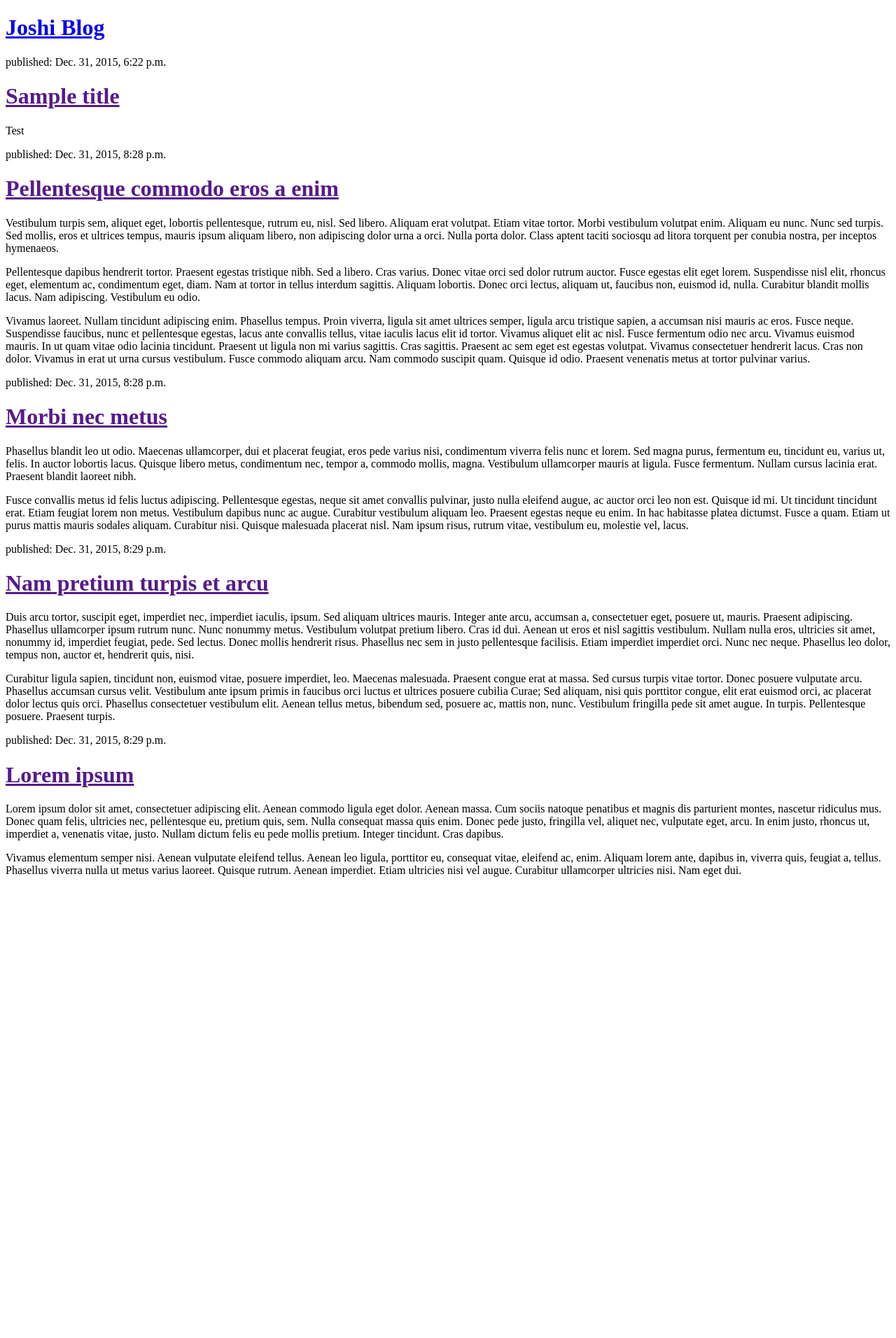
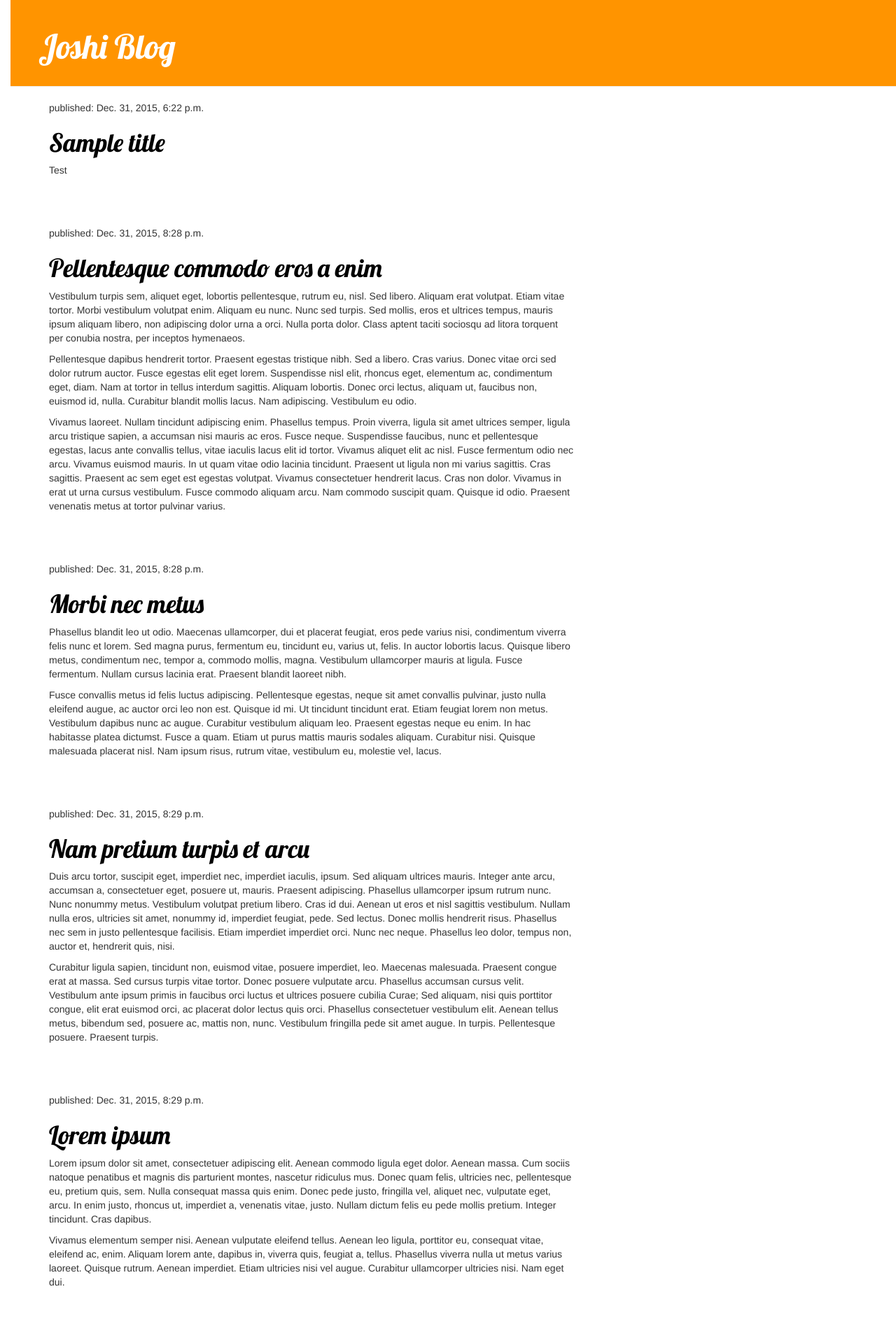
Before and after one commit to joshialonzo/my-first-blog, a Django app: page / in a window 1280 px wide. Shown: the whole page at 70% size. Before the commit the page ends 1253 px from the top, so only its background shows below. Run offline with Django 3.2, Linux system fonts and the light colour scheme; data comes from the database, SQL or seed files in the repository; some libraries are stand-ins or nearby versions.

Commit message:
static files: css and bootstrap are added

```diff
--- /dev/null
+++ b/hacky_blog/apps/blog/static/css/blog.css
@@ -0,0 +1,56 @@
+h1 a {
+    color: #FCA205;
+    font-family: 'Lobster';
+}
+
+body {
+    padding-left: 15px;
+}
+
+.page-header {
+    background-color: #FF9400;
+    margin-top: 0;
+    padding: 20px 20px 20px 40px;
+}
+
+.page-header h1, .page-header h1 a, .page-header h1 a:visited, .page-header h1 a:active {
+    color:  #ffffff;
+    font-size:  36pt;
+    text-decoration: none;
+}
+
+.content {
+    margin-left: 40px;
+}
+
+h1, h2, h3, h4 {
+    font-family: 'Lobster', cursive;
+}
+
+.date {
+    float: right;
+    color: #828282;
+}
+
+.save {
+    float: right;
+}
+
+.post-form textarea, .post-form input {
+    width: 100%;
+}
+
+.top-menu, .top-menu:hover, .top-menu:visited {
+    color: #ffffff;
+    float: right;
+    font-size: 26pt;
+    margin-right: 20px;
+}
+
+.post {
+    margin-bottom: 70px;
+}
+
+.post h1 a, .post h1 a:visited {
+    color: #000000;
+}
--- a/hacky_blog/templates/blog/post_list.html
+++ b/hacky_blog/templates/blog/post_list.html
@@ -1,22 +1,44 @@
+{% load staticfiles %}
+
 <!DOCTYPE html>
 <html lang="en">
 <head>
+
     <meta charset="utf-8">
     <title>Joshi Blog</title>
+
+    <!-- Latest compiled and minified CSS -->
+    <link rel="stylesheet" href="https://maxcdn.bootstrapcdn.com/bootstrap/3.3.6/css/bootstrap.min.css" integrity="sha384-1q8mTJOASx8j1Au+a5WDVnPi2lkFfwwEAa8hDDdjZlpLegxhjVME1fgjWPGmkzs7" crossorigin="anonymous">
+    <!-- Optional theme -->
+    <link rel="stylesheet" href="https://maxcdn.bootstrapcdn.com/bootstrap/3.3.6/css/bootstrap-theme.min.css" integrity="sha384-fLW2N01lMqjakBkx3l/M9EahuwpSfeNvV63J5ezn3uZzapT0u7EYsXMjQV+0En5r" crossorigin="anonymous">
+    <link rel="stylesheet" type="text/css" href="{% static 'css/blog.css' %}">
+    <!--https://www.google.com/fonts-->
+    <link href="http://fonts.googleapis.com/css?family=Lobster&subset=latin,latin-ext" rel="stylesheet" type="text/css">
+
 </head>
 <body>
 
-    <div>
+    <div class="page-header">
         <h1><a href="/">Joshi Blog</a></h1>
     </div>
 
-        {% for post in posts %}
-            <div>
-                <p> published: {{ post.published_date }} </p>
-                <h1><a href="">{{ post.title }}</a></h1>
-                <p> {{ post.text|linebreaks }} </p>
+        <div class="content container">
+            <div class="row">
+                <div class="col-md-8">
+
+                    {% for post in posts %}
+                        <div class="post">
+                            <p> published: {{ post.published_date }} </p>
+                            <h1><a href="">{{ post.title }}</a></h1>
+                            <p> {{ post.text|linebreaks }} </p>
+                        </div>
+                    {% endfor %}
+
+                </div>
             </div>
-        {% endfor %}
+        </div>
+
+
 
 </body>
 </html>
```
